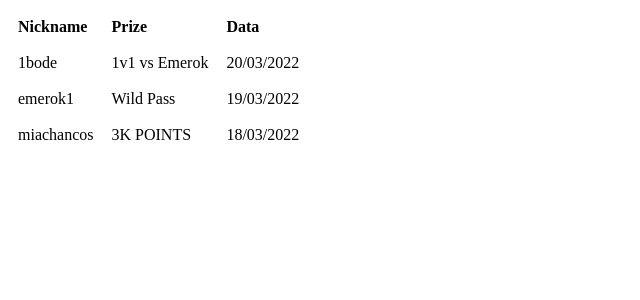
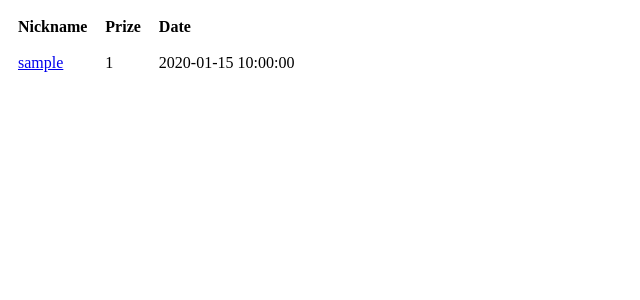
Before and after one commit to booude/etcbot, a Flask app: page / in a window 1280 px wide. Shown: the top 300 px of the page, without its empty margins (0-640 px from the left). Run offline with Flask 2, Linux system fonts and the light colour scheme; tables that the repository leaves empty hold one stand-in row (values such as "Sample post").

Commit message:
SITE PUXA DO BANCO DE DADOS

```diff
--- a/app.py
+++ b/app.py
@@ -39,17 +39,12 @@ class Prizes(db.Model):
         self.date = date
 
 
-headings = ("Nickname", "Prize", "Data")
-data = (
-    ("1bode", "1v1 vs Emerok", "20/03/2022"),
-    ("emerok1", "Wild Pass", "19/03/2022"),
-    ("miachancos", "3K POINTS", "18/03/2022")
-)
+headings = ("Nickname", "Prize", "Date")
 
 
 @app.route("/", methods=["GET"])
 def table():
-    return render_template("table.html", headings=headings, data=data)
+    return render_template("table.html", headings=headings, data=Prizes.query.all())
 
 
 if __name__ == "__main__":
--- a/templates/table.html
+++ b/templates/table.html
@@ -18,9 +18,9 @@
         </tr>
         {% for row in data %}
         <tr class="table__row">
-            {% for cell in row %}
-            <td class="table__cell">{{ cell }}</td>
-            {% endfor %}
+            <td class="table__cell"><a href="http://www.twitch.tv/{{row.nickname}}">{{ row.nickname }}</a></td>
+            <td class="table__cell">{{ row.prize }}</td>
+            <td class="table__cell">{{ row.date }}</td>
         </tr>
         {% endfor %}
     </table>
```
